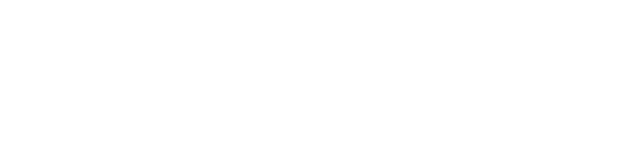
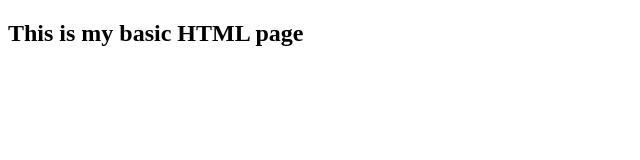
Before and after one commit to gubbashruthika/DevOps_Week2, a plain HTML site: page index.html in a window 1280 px wide. Shown: the whole page, without its empty margins (0-640 px from the left). Drawn offline with Linux system fonts and the light colour scheme.

Commit message:
Feature1

```diff
--- a/index.html
+++ b/index.html
@@ -6,6 +6,6 @@
     <title>Document</title>
 </head>
 <body>
-
+    <h2>This is my basic HTML page</h2>
 </body>
 </html>
```
